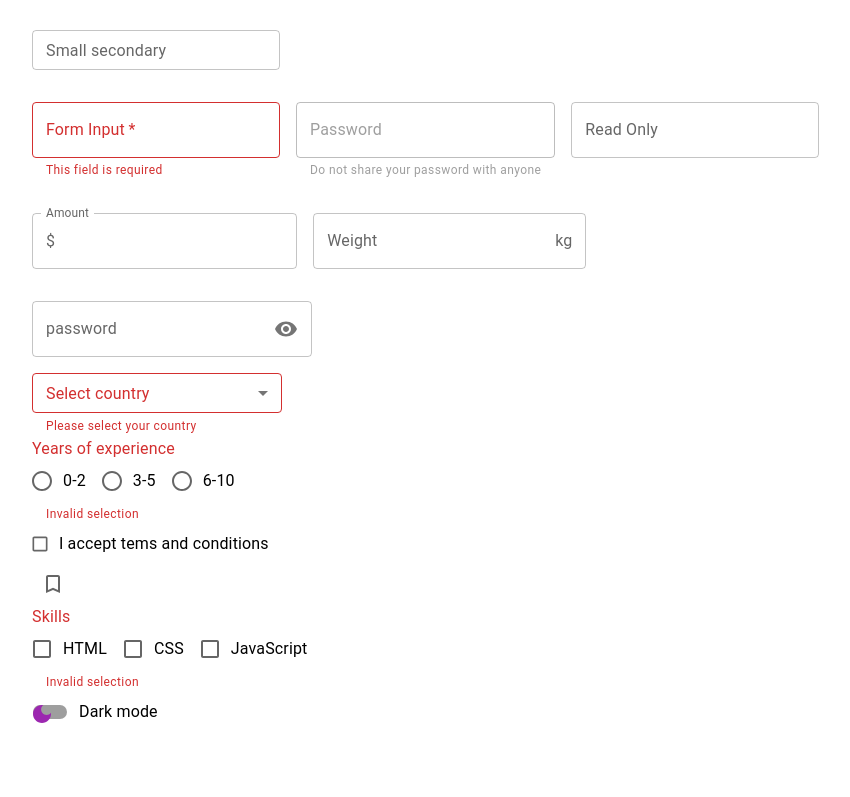
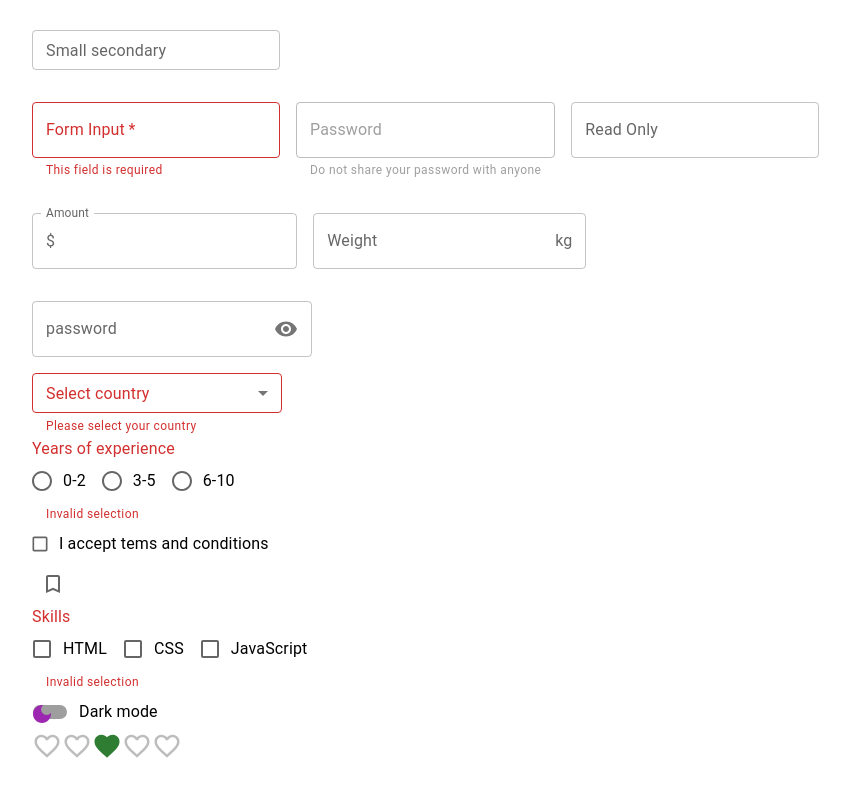
Before and after one commit to HaktanAlbayrak/react-mui-demo, a React (Create React App) app: page / in a window 1280 px wide. Shown: the part 1295-2092 px from the top of the page, without its empty margins (32-882 px from the left). Built offline with nearby package versions, Linux system fonts and the light colour scheme.

Commit message:
Mui Rating

```diff
--- a/src/App.tsx
+++ b/src/App.tsx
@@ -6,6 +6,7 @@
 import { MuiRadioButton } from './components/MuiRadioButton';
 import { MuiCheckbox } from './components/MuiCheckbox';
 import { MuiSwitch } from './components/MuiSwitch';
+import { MuiRating } from './components/MuiRating';
 
 function App() {
   return (
@@ -17,6 +18,7 @@
       <MuiRadioButton />
       <MuiCheckbox />
       <MuiSwitch />
+      <MuiRating />
     </div>
   );
 }
--- /dev/null
+++ b/src/components/MuiRating.tsx
@@ -0,0 +1,30 @@
+import { Stack, Rating } from '@mui/material';
+import { useState } from 'react';
+import FavoriteIcon from '@mui/icons-material/Favorite';
+import FavoriteBorderIcon from '@mui/icons-material/FavoriteBorder';
+
+export const MuiRating = () => {
+  const [value, setValue] = useState<number | null>(3);
+
+  const handleChange = (
+    event: React.ChangeEvent<{}>,
+    newValue: number | null
+  ) => {
+    setValue(newValue);
+  };
+
+  return (
+    <Stack spacing={2}>
+      <Rating
+        value={value}
+        onChange={handleChange}
+        precision={0.5}
+        size='large'
+        icon={<FavoriteIcon fontSize='inherit' color='success' />}
+        emptyIcon={<FavoriteBorderIcon fontSize='inherit' />}
+        // readOnly
+        highlightSelectedOnly
+      />
+    </Stack>
+  );
+};
```
